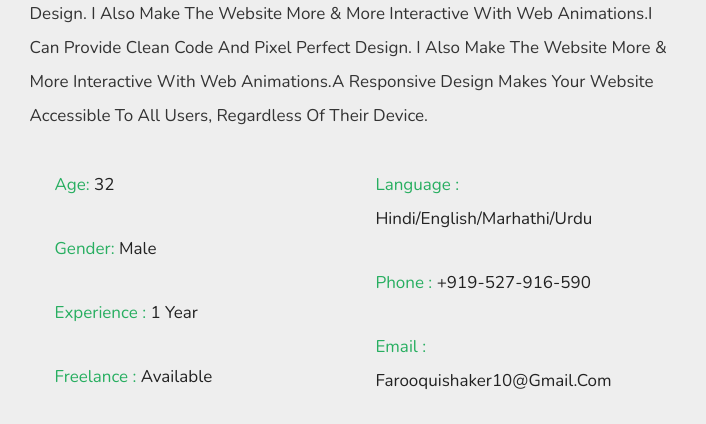
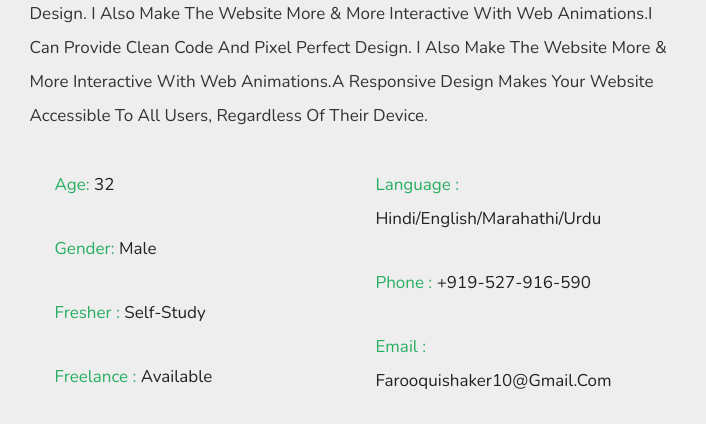
Before and after one commit to shakerbca/BSF-Portfolio-js, a plain HTML site: page index.html in a window 1280 px wide. Shown: the part 1077-1501 px from the top of the page, 443-1149 px from the left. Drawn offline with nearby package versions, Linux system fonts and the light colour scheme; animation ran at ten frames a second.

Commit message:
add cv link

```diff
--- a/index.html
+++ b/index.html
@@ -81,17 +81,17 @@
             <div class="box">
               <p><span> age: </span> 32</p>
               <p><span> gender: </span> male</p>
-              <p><span> experience : </span> 1 year</p>
+              <p><span> fresher : </span> self-study</p>
               <p><span> freelance : </span> available</p>
             </div>
             <div class="box">
-              <p><span> language : </span> hindi/english/marhathi/urdu</p>
+              <p><span> language : </span> hindi/english/marahathi/urdu</p>
               <p><span> phone : </span> +919-527-916-590</p>
               <p><span> email : </span> farooquishaker10@gmail.com</p>
               <p><span> address : </span> Parbhani, Maharashtra, india</p>
             </div>
           </div>
-          <a href="#" class="btn">download CV</a>
+          <a href="https://shakerbca.github.io/Reseponsive-CV-Resume/" target="_blank" class="btn">download CV</a>
         </div>
       </div>
     </section>
```
